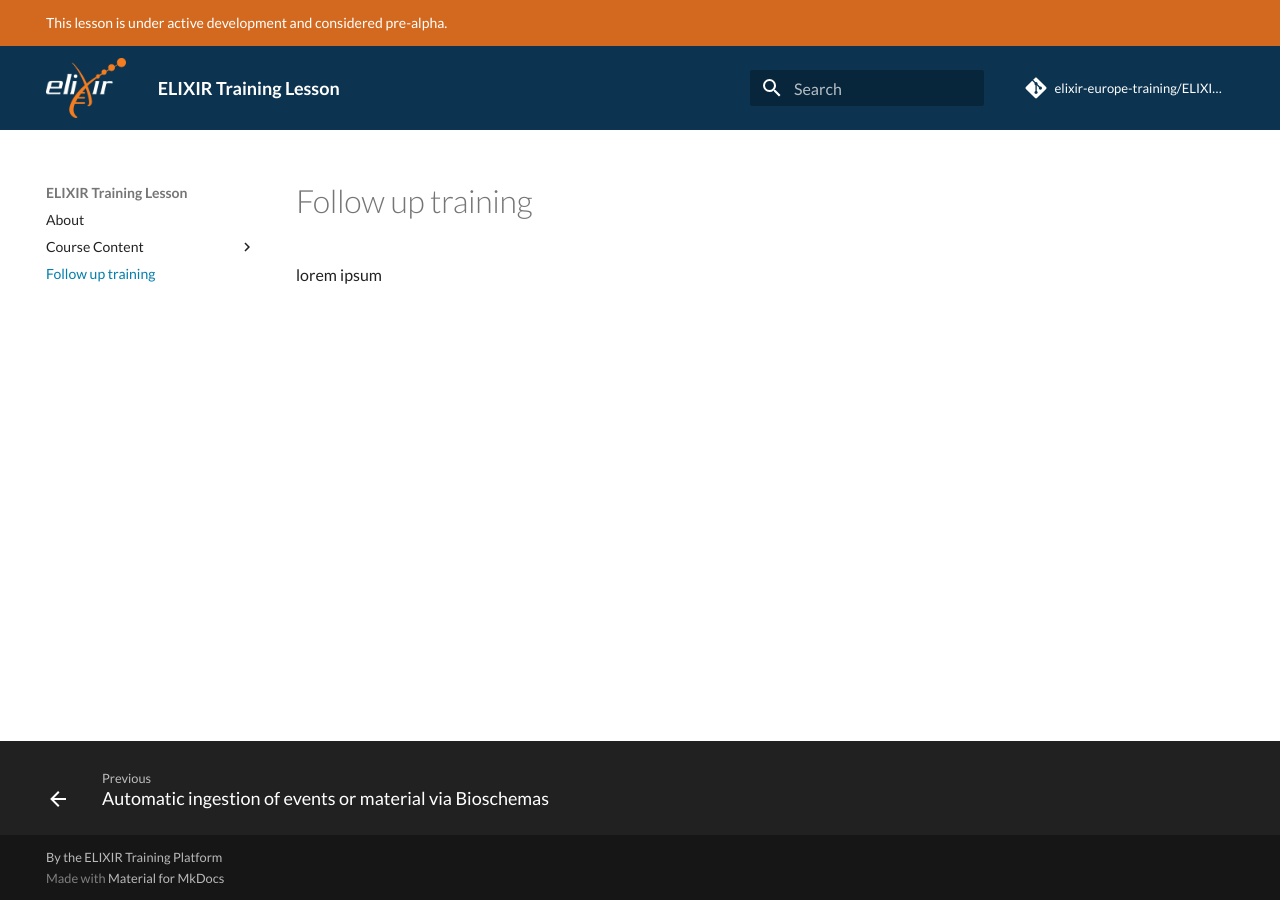
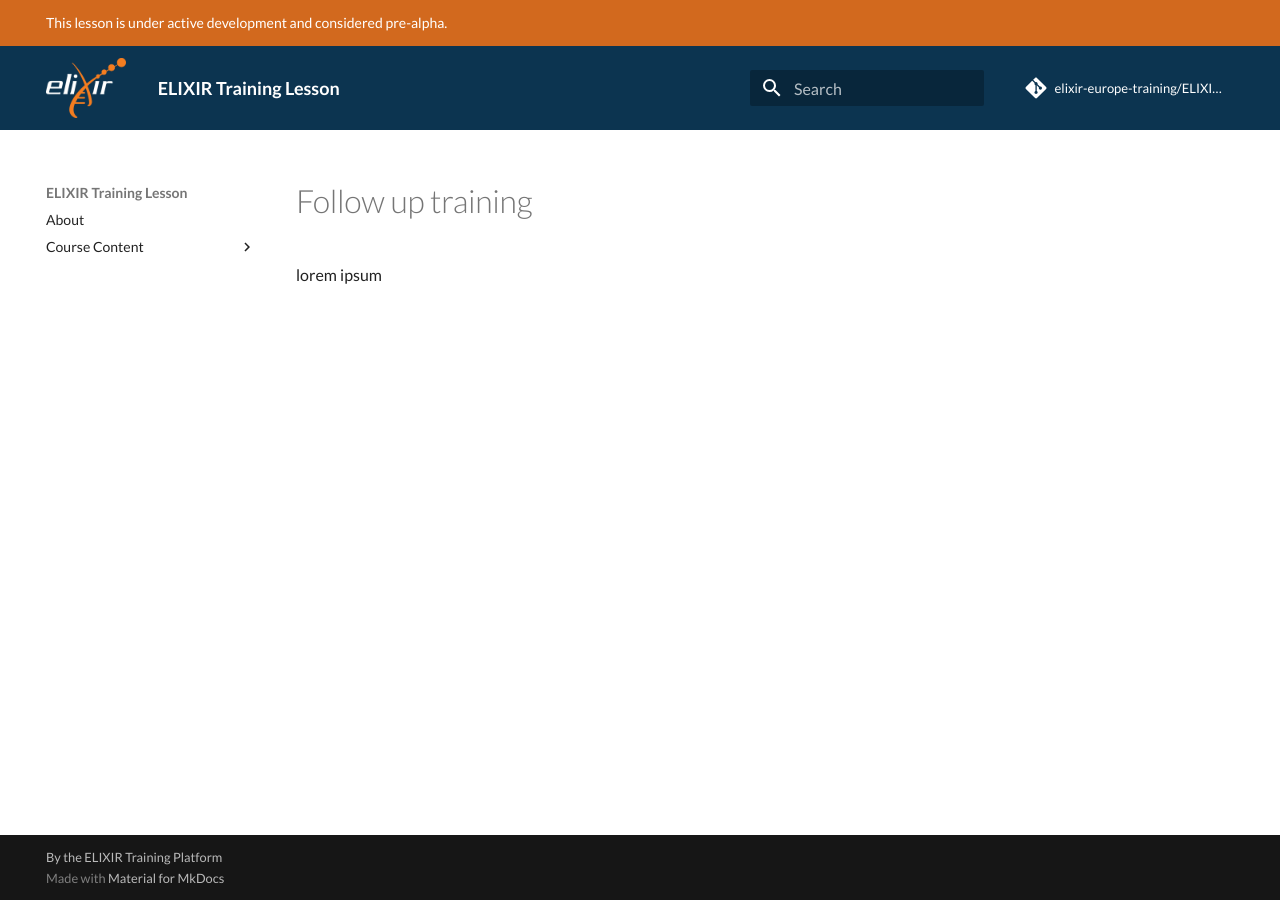
Before and after one commit to elixir-europe-training/ELIXIR-TrP-TeSS, an MkDocs documentation site: the page built from docs/follow_up_training.md, in a window 1280 px wide. Built offline with MkDocs 1.6.1 and Material for MkDocs 9.7.7, drawn with Linux system fonts in a browser that asks for light colours; comment, search, counter and statistics services are not loaded.

Commit message:
update repo url in mkdoc.yml

```diff
--- a/mkdocs.yml
+++ b/mkdocs.yml
@@ -8,7 +8,6 @@
       - "Integrating TeSS widgets on your web site": chapters/chapter_03.md
       - "Automatic ingestion of events or material via Bioschemas": chapters/chapter_04.md
       - "References": chapters/references.md
-    - "Follow up training": follow_up_training.md
 
 theme:
   name: material
@@ -23,8 +22,8 @@
     text: Lato
 
 # Repository
-repo_name: elixir-europe-training/ELIXIR-TrP-LessonTemplate-MkDocs
-repo_url: https://github.com/elixir-europe-training/ELIXIR-TrP-LessonTemplate-MkDocs
+repo_name: elixir-europe-training/ELIXIR-TrP-TeSS
+repo_url: https://github.com/elixir-europe-training/ELIXIR-TrP-TeSS
 edit_uri: edit/main/docs/
 
 plugins:
```
